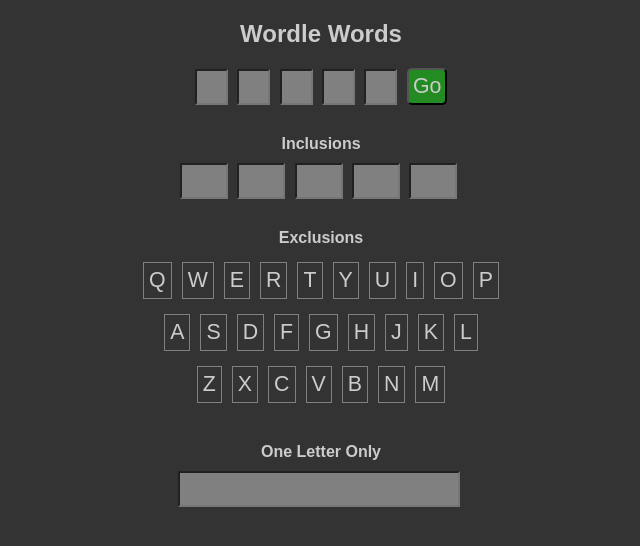
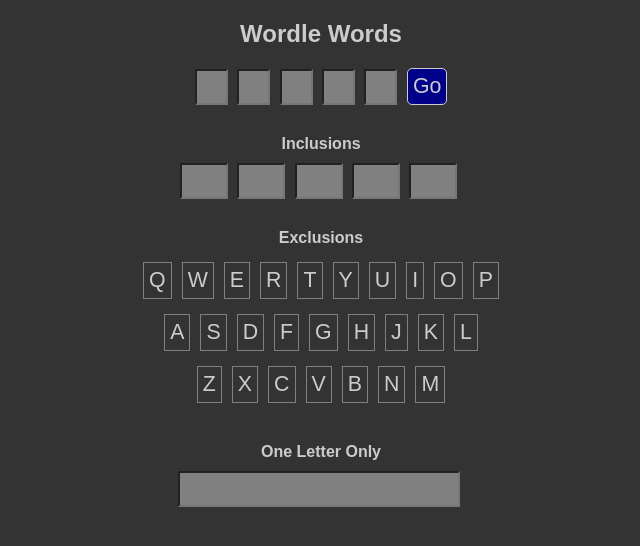
Before and after one commit to remmons/5lw, a plain HTML site: page index.html in a window 1280 px wide. Shown: the whole page, without its empty margins (319-959 px from the left). Drawn offline with Linux system fonts and the light colour scheme.

Commit message:
Updating colors

```diff
--- a/index.html
+++ b/index.html
@@ -42,6 +42,7 @@
             background-color: gray;
             color: black;
             white-space: nowrap;
+            border: border: 1px solid #ccc;
         }
 
         .wordle input[type="text"] {
@@ -56,9 +57,10 @@
             font-size: 16pt;
 
             border-radius: 5px;
-            background-color: forestgreen;
+            border: 1px solid #ccc;
+            background-color: darkblue;
             color: #ccc;
-            padding: 4px;
+            padding: 5px;
         }
 
         .keyboard {
```
